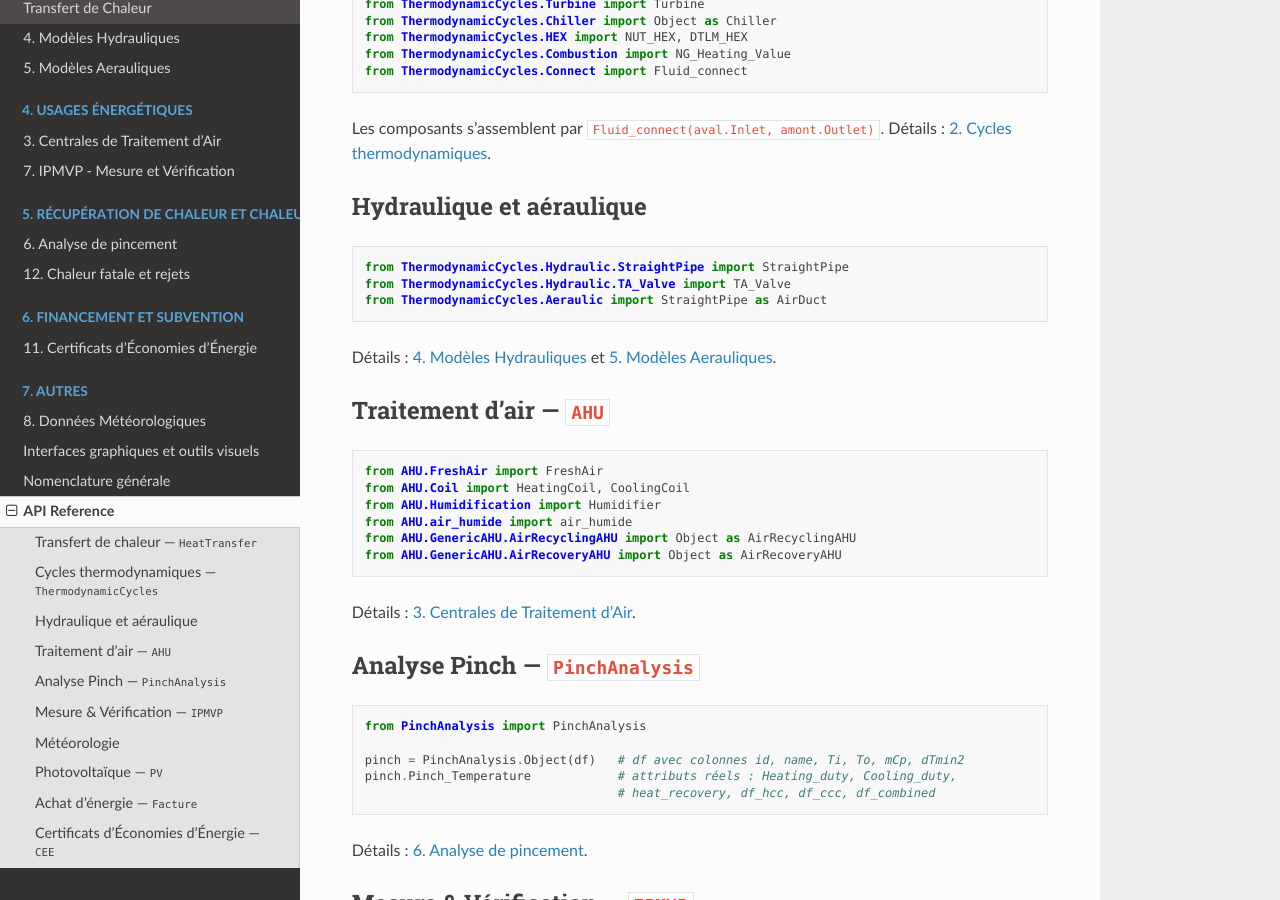
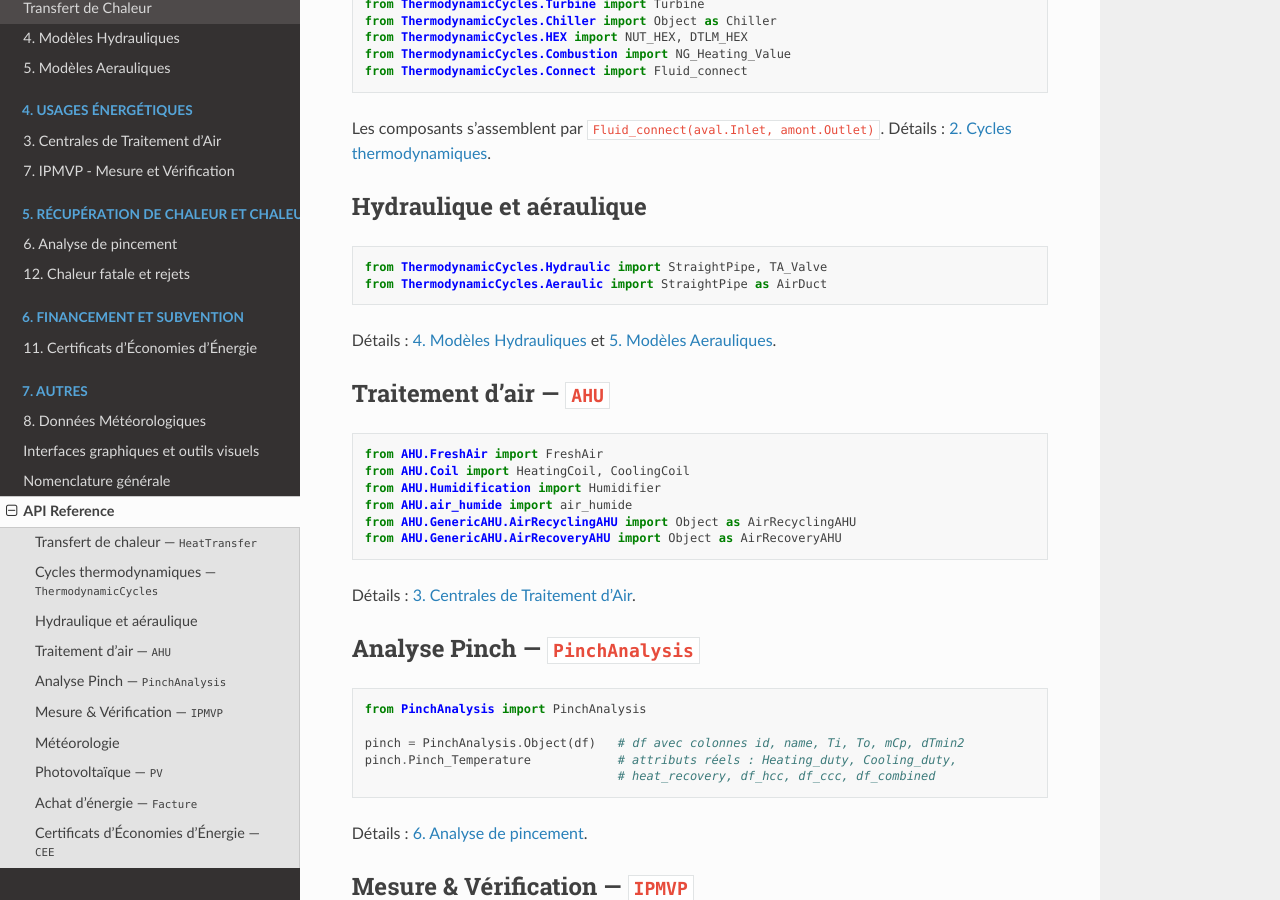
Before and after one commit to ZoheirHADID/EnergySystemModels-fr, a Sphinx documentation site: the page built from docs/source/api.rst, in a window 1280 px wide and 900 px high, scrolled down 721 px. Built offline with Sphinx 7.4.7 and the Read the Docs theme 3.1.0, drawn with Linux system fonts in a browser that asks for light colours.

Commit message:
2026-07-06-001

```diff
--- a/docs/source/api.rst
+++ b/docs/source/api.rst
@@ -45,8 +45,7 @@ Hydraulique et aéraulique
 
 .. code-block:: python
 
-   from ThermodynamicCycles.Hydraulic.StraightPipe import StraightPipe
-   from ThermodynamicCycles.Hydraulic.TA_Valve import TA_Valve
+   from ThermodynamicCycles.Hydraulic import StraightPipe, TA_Valve
    from ThermodynamicCycles.Aeraulic import StraightPipe as AirDuct
 
 Détails : :doc:`004-hydraulic/index` et :doc:`005-aeraulic/index`.
```
